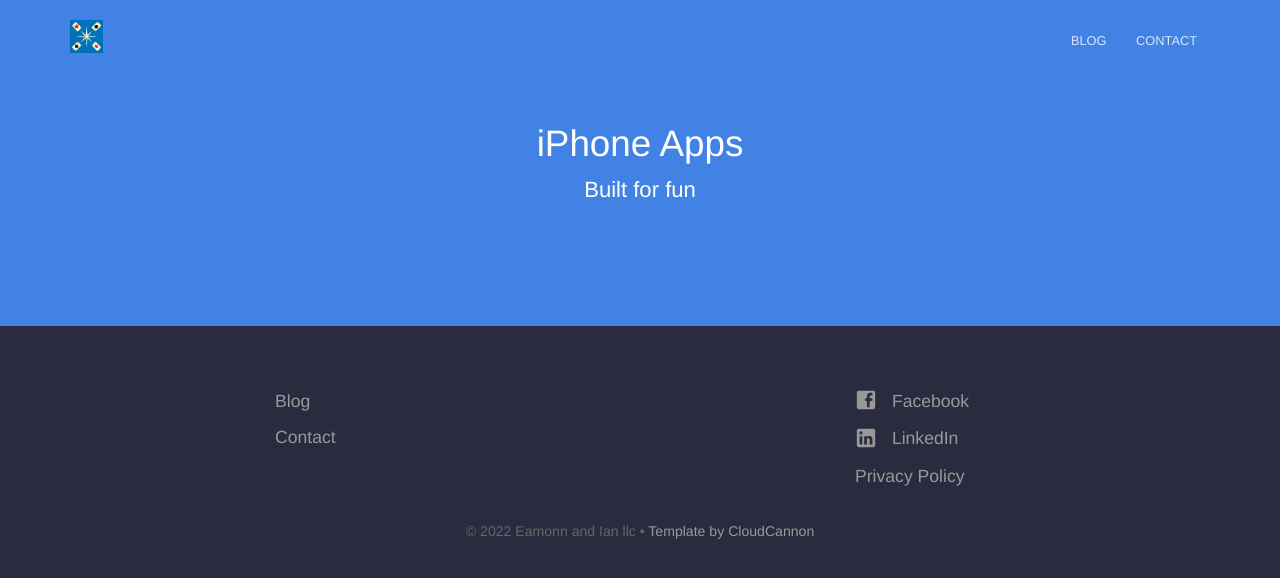
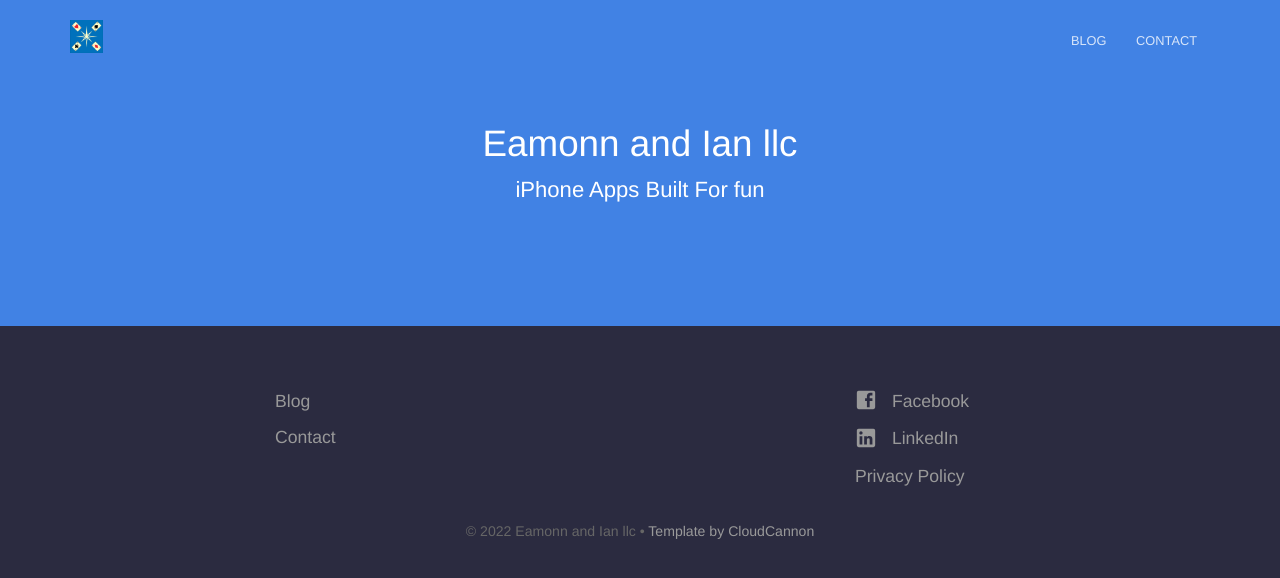
Before and after one commit to GilesNugent/EamonnandIan, a Jekyll site: the page built from index.html, in a window 1280 px wide. Shown: the top 578 px of the page. Built offline with Jekyll 4.4.1, drawn with Linux system fonts in a browser that asks for light colours.

Commit message:
Update index.html

```diff
--- a/index.html
+++ b/index.html
@@ -4,7 +4,7 @@
 ---
 <section class="hero">
 	<div class="text-container">
-		<h1 class="editable">iPhone Apps</strong></h1>
-		<p class="subtext editable">Built for fun</p>
+		<h1 class="editable">Eamonn and Ian llc</strong></h1>
+		<p class="subtext editable">iPhone Apps Built For fun</p>
 	</div>
 </section>
```
